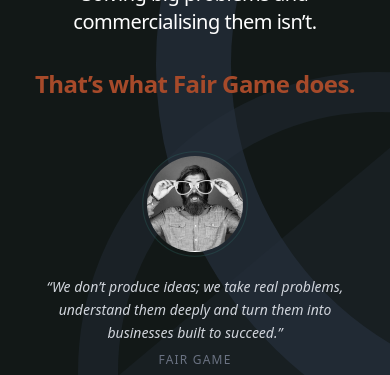
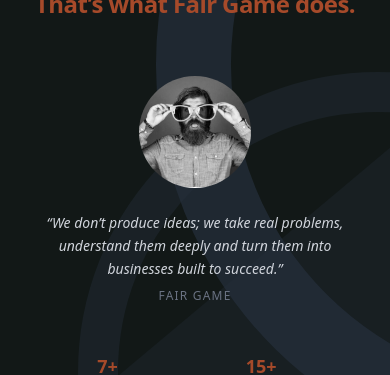
Before and after one commit to olha-kutova-foundprotect/fair-game, a Next.js app: page /home in a window 390 px wide. Shown: the part 256-631 px from the top of the page. Built offline with nearby package versions, Linux system fonts and the light colour scheme.

Commit message:
update home page design

```diff
--- a/src/app/home/page.tsx
+++ b/src/app/home/page.tsx
@@ -1,13 +1,11 @@
+'use client';
+
 import React from 'react';
-import Head from 'next/head';
+import Image from 'next/image';
 
 const Home: React.FC = () => {
   return (
     <div className="relative min-h-screen w-full bg-charcoal-black overflow-hidden text-white">
-      <Head>
-        <title>Fair Game | Co-Building Disruptive Companies</title>
-      </Head>
-
       <div className="absolute inset-0 z-0 pointer-events-none bg-charcoal-black" />
 
       {/* FAIR GAME TEXT — DESKTOP ONLY */}
@@ -19,38 +17,15 @@
 
       {/* BACKGROUND ARCS */}
       <div className="absolute inset-0 pointer-events-none overflow-hidden">
-        {/* First circle */}
         <div
-          className="
-            absolute
-            -top-20
-            left-[40%]
-            sm:-right-20
-            sm:left-[53%]
-            w-[800px]
-            h-[800px]
-            rounded-full
-            border-[75px]
-          "
+          className="absolute -top-20 left-[40%] sm:-right-20 sm:left-[53%] w-[800px] h-[800px] rounded-full border-[75px]"
           style={{
             borderColor: 'rgba(38, 48, 61, 0.7)',
             transform: 'rotate(-15deg)',
           }}
         />
-
-        {/* Second circle */}
         <div
-          className="
-            absolute
-            bottom-[-10%]
-            left-[20%]
-            sm:right-[-10%]
-            sm:left-auto
-            w-[600px]
-            h-[600px]
-            rounded-full
-            border-[40px]
-          "
+          className="absolute bottom-[-10%] left-[20%] sm:right-[-10%] sm:left-auto w-[600px] h-[600px] rounded-full border-[40px]"
           style={{
             borderColor: 'rgba(38, 48, 61, 0.4)',
           }}
@@ -60,17 +35,8 @@
       {/* MOBILE DIAGONAL BAND */}
       <div className="absolute inset-0 pointer-events-none overflow-hidden lg:hidden">
         <div
-          className="
-            absolute
-            bottom-[-45%]
-            left-[10%]
-            w-[160%]
-            h-[90%]
-            rotate-[50deg]
-          "
-          style={{
-            background: 'rgba(38, 48, 61, 0.3)',
-          }}
+          className="absolute bottom-[-45%] left-[10%] w-[160%] h-[90%] rotate-[50deg]"
+          style={{ background: 'rgba(38, 48, 61, 0.3)' }}
         />
       </div>
 
@@ -78,30 +44,14 @@
         <div className="grid grid-cols-1 lg:grid-cols-2 gap-16 w-full items-center">
 
           {/* LEFT CONTENT */}
-          <div
-            className="
-              relative
-              flex
-              flex-col
-              items-center
-              lg:items-start
-              text-center
-              lg:text-left
-              space-y-8
-              max-w-2xl
-              mx-auto
-              lg:mx-0
-              mt-40
-              lg:mt-0
-            "
-          >
+          <div className="relative flex flex-col items-center lg:items-start text-center lg:text-left space-y-8 max-w-2xl mx-auto lg:mx-0 mt-20 lg:mt-0">
             <div className="flex items-center gap-4 text-xs uppercase tracking-widest text-gray-500">
               <span>Fair Game</span>
               <span className="w-8 h-px bg-gray-600" />
               <span>Venture Studio</span>
             </div>
 
-            <h1 className="text-xl sm:text-3xl tracking-tight">
+            <h1 className="text-xl sm:text-[1.6rem] tracking-tight">
               Ideas are easy! <br />
               <span>Solving big problems and commercialising them isn’t.</span>
             </h1>
@@ -111,20 +61,25 @@
             </h2>
 
             {/* QUOTE BLOCK */}
+            {/* QUOTE BLOCK */}
             <div className="flex flex-col sm:flex-row items-center gap-6 mt-6 max-w-xl">
               {/* Image */}
-              <div className="relative shrink-0">
-                <div className="absolute inset-0 rounded-full border border-deep-teal/30 scale-110" />
-                <img
+              <div className="relative shrink-0 w-28 h-28 rounded-full overflow-hidden">
+                {/* outer ring */}
+                <div className="absolute inset-0 rounded-full border border-deep-teal/30 scale-110 pointer-events-none" />
+
+                <Image
                   src="/images/home-people.png"
                   alt="Fair Game founders and team"
-                  className="w-24 h-24 sm:w-28 sm:h-28 rounded-full object-cover"
+                  fill
+                  className="object-cover"
+                  unoptimized
                 />
               </div>
 
               {/* Quote */}
               <blockquote className="text-center sm:text-left">
-                <p className="text-gray-300 text-sm sm:text-lg leading-relaxed italic">
+                <p className="text-gray-300 text-sm sm:text-md leading-relaxed italic">
                   “We don’t produce ideas; we take real problems, understand them deeply and turn them into businesses built to succeed.”
                 </p>
                 <footer className="mt-2 text-xs uppercase tracking-widest text-gray-500">
```
Also changed, not shown: public/images/logo.jpg (added), public/images/logo.png (deleted).
